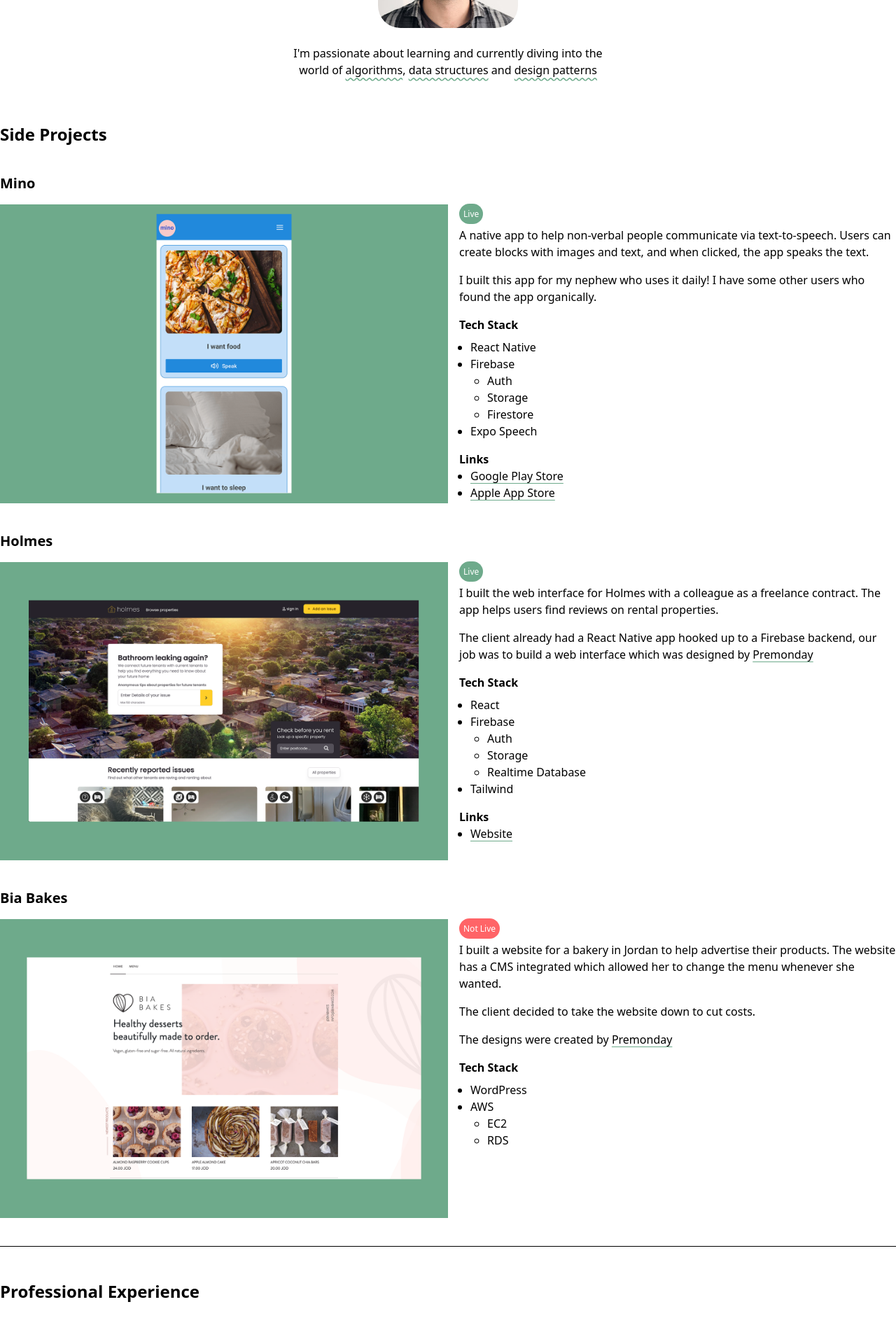
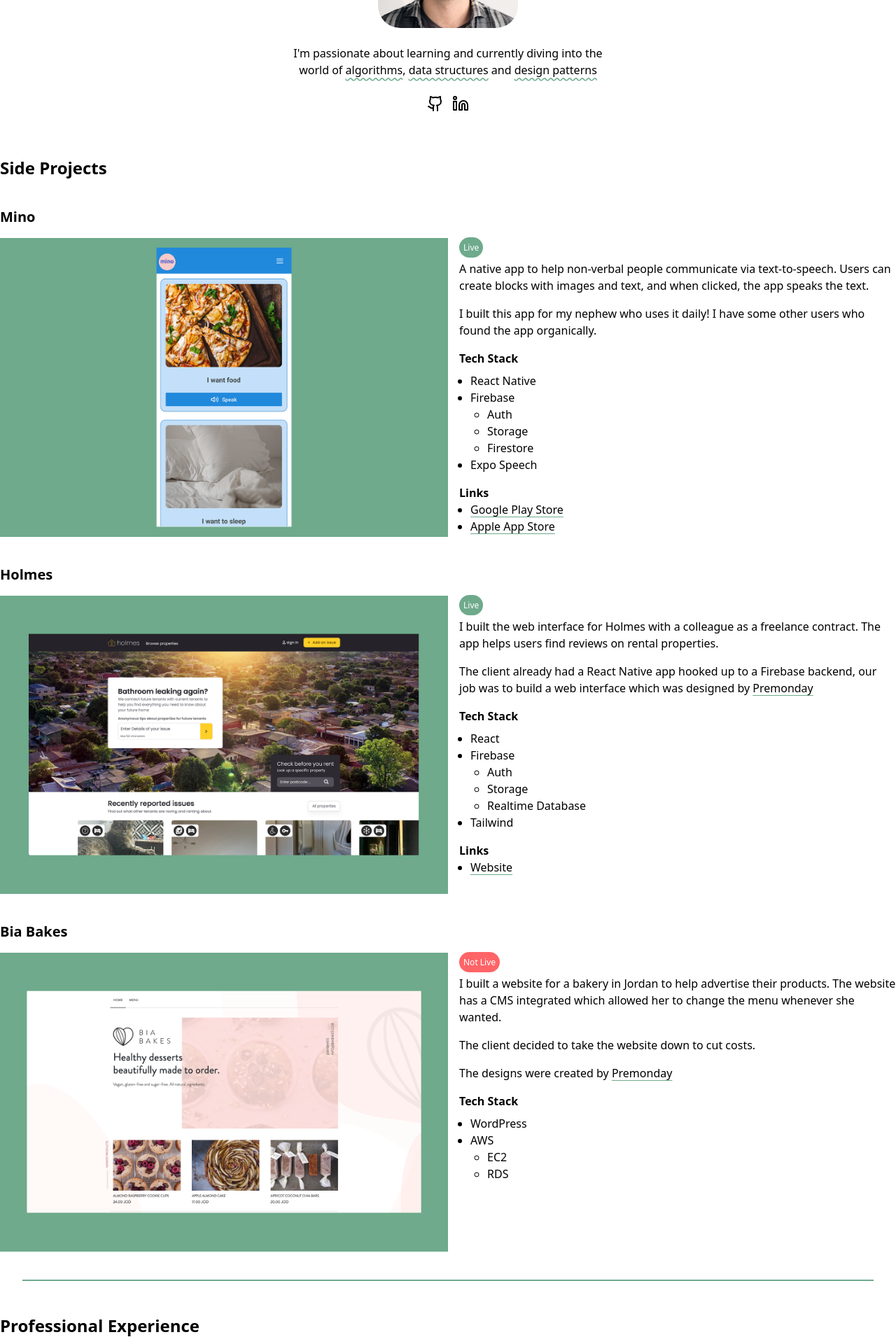
Before and after one commit to SammyAbukmeil/portfolio, a Next.js app: page / in a window 1280 px wide. Shown: the part 340-2260 px from the top of the page at 70% size. Built offline with nearby package versions, Linux system fonts and the light colour scheme.

Commit message:
Add socials in hero

```diff
--- a/app/components/layout/Hero.tsx
+++ b/app/components/layout/Hero.tsx
@@ -1,5 +1,6 @@
 import Image from "next/image";
 import headshot from "@/app/images/headshot.jpg";
+import { Github, Linkedin } from "lucide-react";
 
 export default function Hero() {
   return (
@@ -25,6 +26,14 @@
           design patterns
         </span>
       </p>
+      <div className="flex justify-center mt-6 gap-3">
+        <a href="https://github.com/SammyAbukmeil" target="_blank">
+          <Github />
+        </a>
+        <a href="https://www.linkedin.com/in/sammyabukmeil/" target="_blank">
+          <Linkedin />
+        </a>
+      </div>
     </section>
   );
 }
--- a/app/page.tsx
+++ b/app/page.tsx
@@ -11,7 +11,7 @@
       <main>
         <Hero />
         <SideProjectSection />
-        <hr />
+        <div className="border-1 border-primary m-8"></div>
         <ExperienceSection />
       </main>
       <Footer />
```
